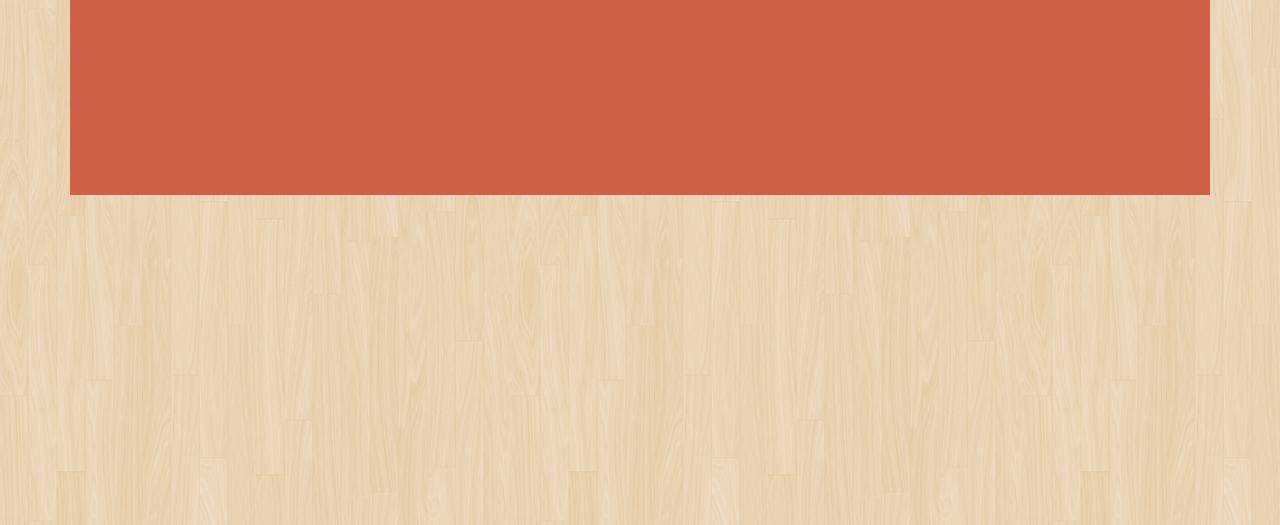
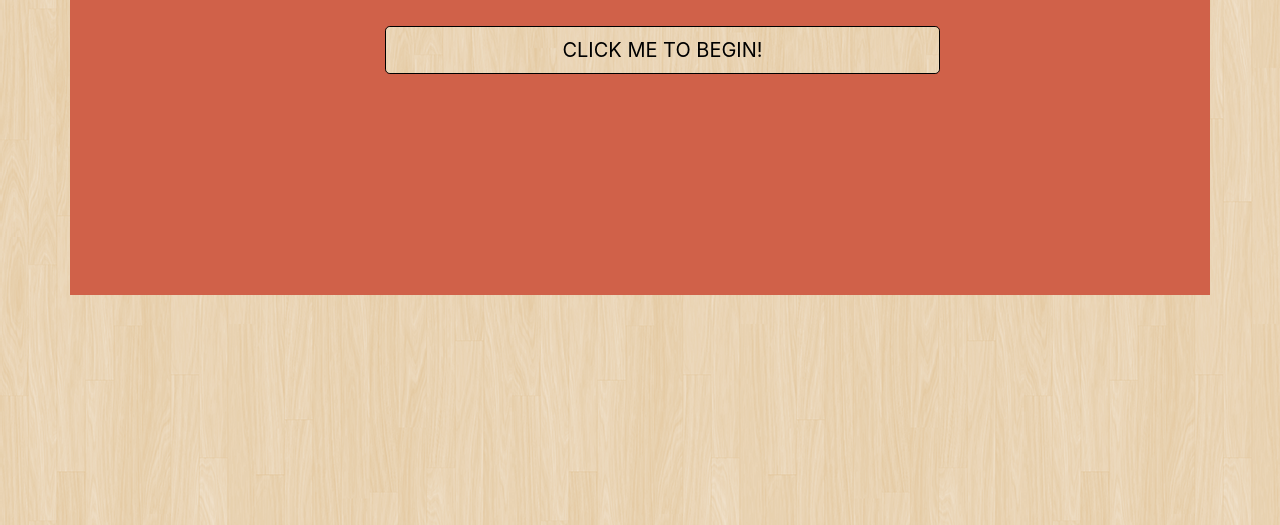
Before and after one commit to jose408510/triviaGame, a plain HTML site: page index.html in a window 1280 px wide. Shown: the part 275-800 px from the top of the page. Drawn offline with nearby package versions, Linux system fonts and the light colour scheme.

Commit message:
minor fixes

```diff
--- a/assets/css/style.css
+++ b/assets/css/style.css
@@ -3,7 +3,7 @@ body{
 }
 .jumbotron-fluid{
     margin: 70px;
-    height: 400px;
+    height: 500px;
     background-color: #D06149;
 }
 .display-4{
@@ -11,4 +11,11 @@ body{
 }
 .btn-block {
     width: 50%;
+    margin-left: 300px;
+    margin-top: 100px;
+    color: black;
+    background: url("../images/retina_wood.png");
 }
+.btn-primary{
+    border-color: black;
+}
--- a/index.html
+++ b/index.html
@@ -13,7 +13,7 @@
         <div class="jumbotron jumbotron-fluid">
                 <div class="container">
                   <h1 class="display-4">Trivia Game!!</h1>
-                  <button type="button" class="btn btn-primary btn-lg btn-block">Block level button</button>
+                  <button type="button" class="btn btn-primary btn-lg btn-block" id="theClick">CLICK ME TO BEGIN!</button>
                 </div>
               </div>
 
```
